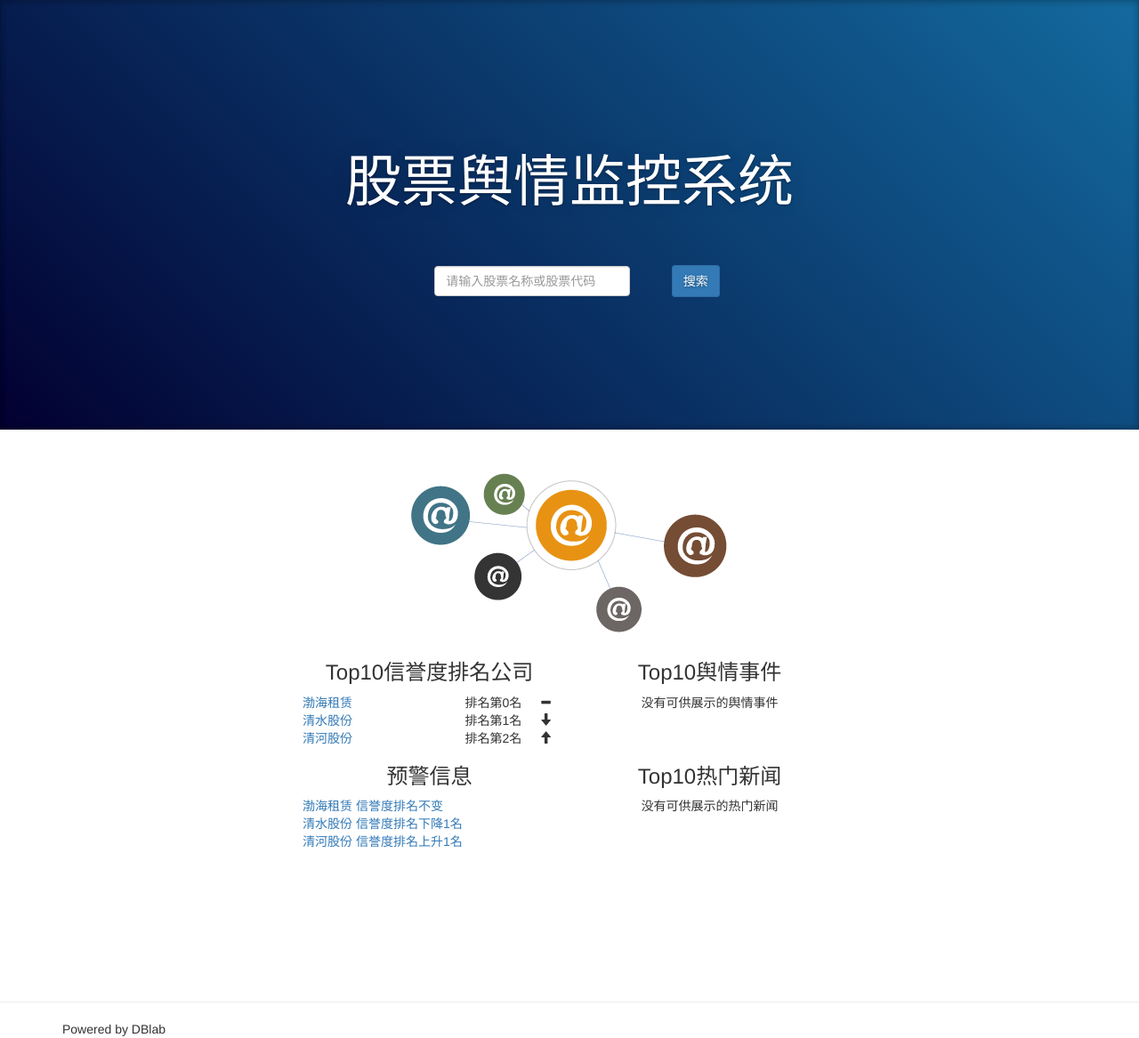
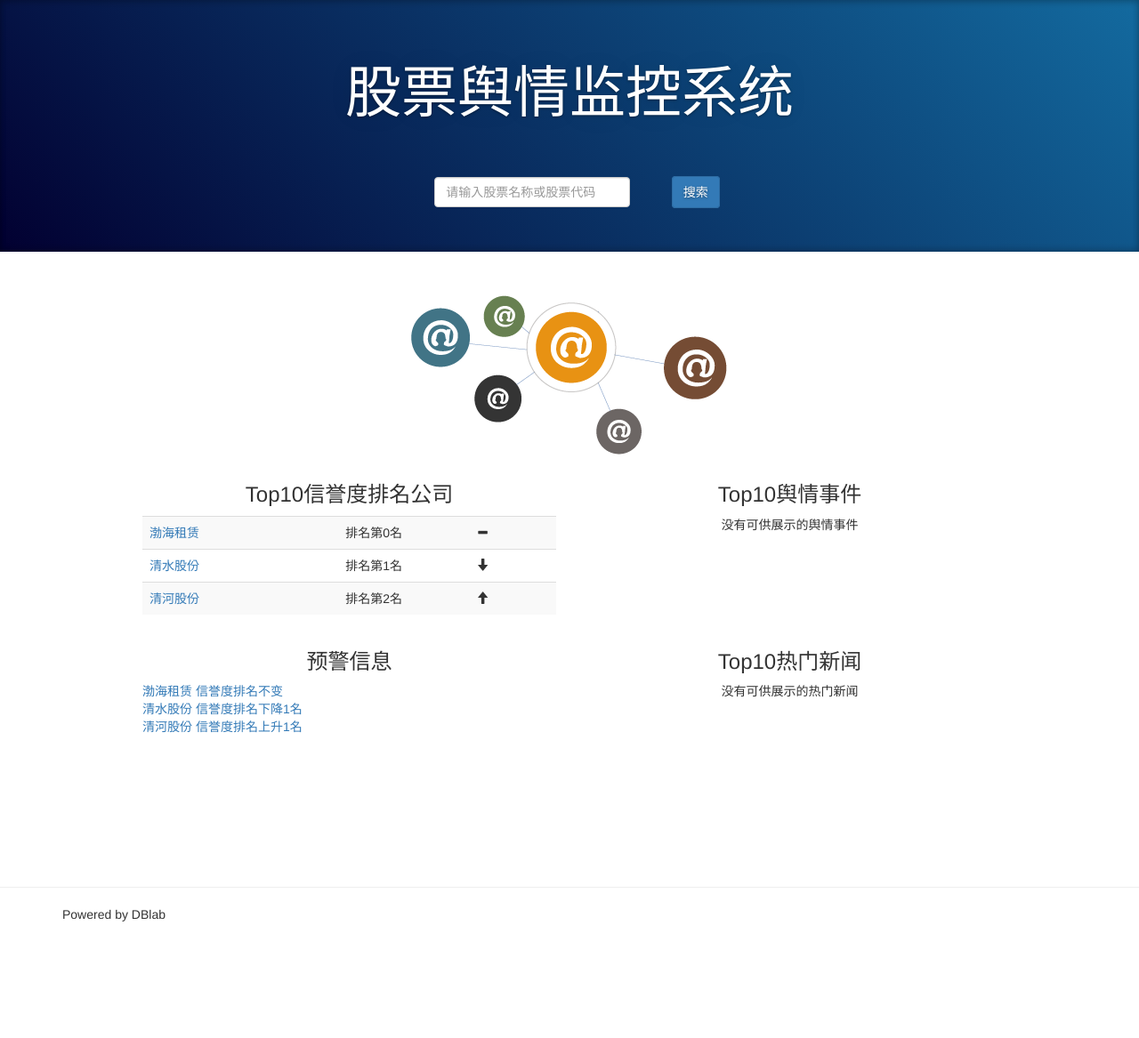
Before and after one commit to watay147/netdataanalysis, a Django app: page / in a window 1280 px wide. Shown: the part 50-1217 px from the top of the page at 89% size. After the commit the page ends 1086 px from the top, so only its background shows below. Run offline with Django 3.2, Linux system fonts and the light colour scheme; data comes from the database, SQL or seed files in the repository; some libraries are stand-ins or nearby versions.

Commit message:
大屏幕高度调小 尝试table-striped清晰化下方列表间隔

```diff
--- a/netdataanalysis/urls.py
+++ b/netdataanalysis/urls.py
@@ -31,6 +31,9 @@ urlpatterns = [
     url(r'^eventstipslist','webpage.views.eventstipslist',name='eventstipslist'),
 
     url(r'^viewevent/(\d+)$','webpage.views.viewevent',name='viewevent'),
+    url(r'^viewevent/','webpage.views.viewevent',name='Dviewevent'),
+
+
     url(r'^viewnew/(\d+)$','webpage.views.viewnew',name='viewnew'),
 
 ]
--- a/webpage/static/css/company.css
+++ b/webpage/static/css/company.css
@@ -20,7 +20,7 @@ margin-top: 25px;
    padding-left: 10px;
 padding-top: 5px;
     padding-bottom: 5px;
-    background-color:#DDD;
+    background-color:#EBEBEB;
 
 
 }
--- a/webpage/static/css/index.css
+++ b/webpage/static/css/index.css
@@ -21,7 +21,7 @@ h1, .h1, h2, .h2, h3, .h3, h4, .h4, .lead{
 }
 
 #display{
-    max-width: 600px;
+    max-width: 960px;
 
     margin-bottom: 150px;
     margin-left: auto;
@@ -42,7 +42,7 @@ h1, .h1, h2, .h2, h3, .h3, h4, .h4, .lead{
 
 .jumbotron{
     position:relative;
-    padding:150px 0;
+    padding:50px 0;
     color:#fff;
     text-align:center;
     text-shadow:0 1px 3px rgba(0,0,0,.4),0 0 30px rgba(0,0,0,.075);
--- a/webpage/templates/company.html
+++ b/webpage/templates/company.html
@@ -330,7 +330,7 @@
         $.get("{% url 'eventstipslist'%}",{
         'xAxis':xAxis,
         'stockno':stockno,
-        'type':'part'
+        'count':'4'
         }, function (response) {
             result=eval(response);
             $("#eventstipsdiv").html("");
@@ -342,7 +342,7 @@
                 }
                 $.each(result, function () {
                     var ele=$("<a></a>").text(this.title);
-                    ele.attr("href","{% url 'viewevent' 0 %}".slice(0,11)+this.id);
+                    ele.attr("href","{% url 'Dviewevent' %}"+this.id);
                     var td=$("<td></td>");
                     td.append(ele);
                     var tr=$("<tr></tr>");
--- a/webpage/templates/index.html
+++ b/webpage/templates/index.html
@@ -19,6 +19,7 @@
 <body>
 {% include 'indexnav.html' %}
 
+<!--开头大标题与搜索框-->
 <div class="jumbotron">
     <div class="container">
         <div class="row">
@@ -54,11 +55,14 @@
             <div class="col-md-6 col-sm-6 col-xs-12 text-center">
                 <h3>Top10信誉度排名公司</h3>
                 {% if topcredit_list %}
-
+                <table class="table text-center table-striped" >
                 {% for company in topcredit_list %}
-
+                <tr>
+                    <td>
                         <a class="col-md-6 col-sm-6 col-sm-6 text-left" href="{% url 'viewcompany' company.stockno %}">{{ company.name }}</a>
-
+                    </td>
+                    <td>
+                        <span class="col-md-5 col-sm-5 col-sm-5 text-right">排名第{{company.creditorder }}名</span>
                         {% if company.creditchange < 0 %}
 
                         <span class="glyphicon glyphicon-arrow-up" aria-hidden="true"></span>
@@ -70,11 +74,16 @@
                         <span class="glyphicon glyphicon-minus" aria-hidden="true"></span>
                         <!--span>（名次不变）</span-->
                         {% endif %}
-                <span class="col-md-5 col-sm-5 col-sm-5 text-right">排名第{{company.creditorder }}名</span>
+                    </td>
+                </tr>
 
-                <br/>
+
+
+
+
+
                 {% endfor %}
-
+                </table>
                 {% else %}
                 <p>没有信誉度前10公司列表</p>
                 {% endif %}
--- a/webpage/views.py
+++ b/webpage/views.py
@@ -77,8 +77,8 @@ def eventstipslist(request):
     stockno=request.GET['stockno']
     xAxis=request.GET['xAxis']
     eventdata=events.objects.order_by('-hot').filter(Q(stockno=stockno)&Q(date=xAxis))
-    if request.GET['type']=='part':
-        eventdata=eventdata[:4]
+    if request.GET['count']!='full':
+        eventdata=eventdata[:int(request.GET['count'])]
     result=[{'title':x.title,'id':x.id} for x in eventdata]
     return HttpResponse(json.dumps(result), content_type="application/json")
 
```
Lines whose indentation alone changed are shown as unchanged.
